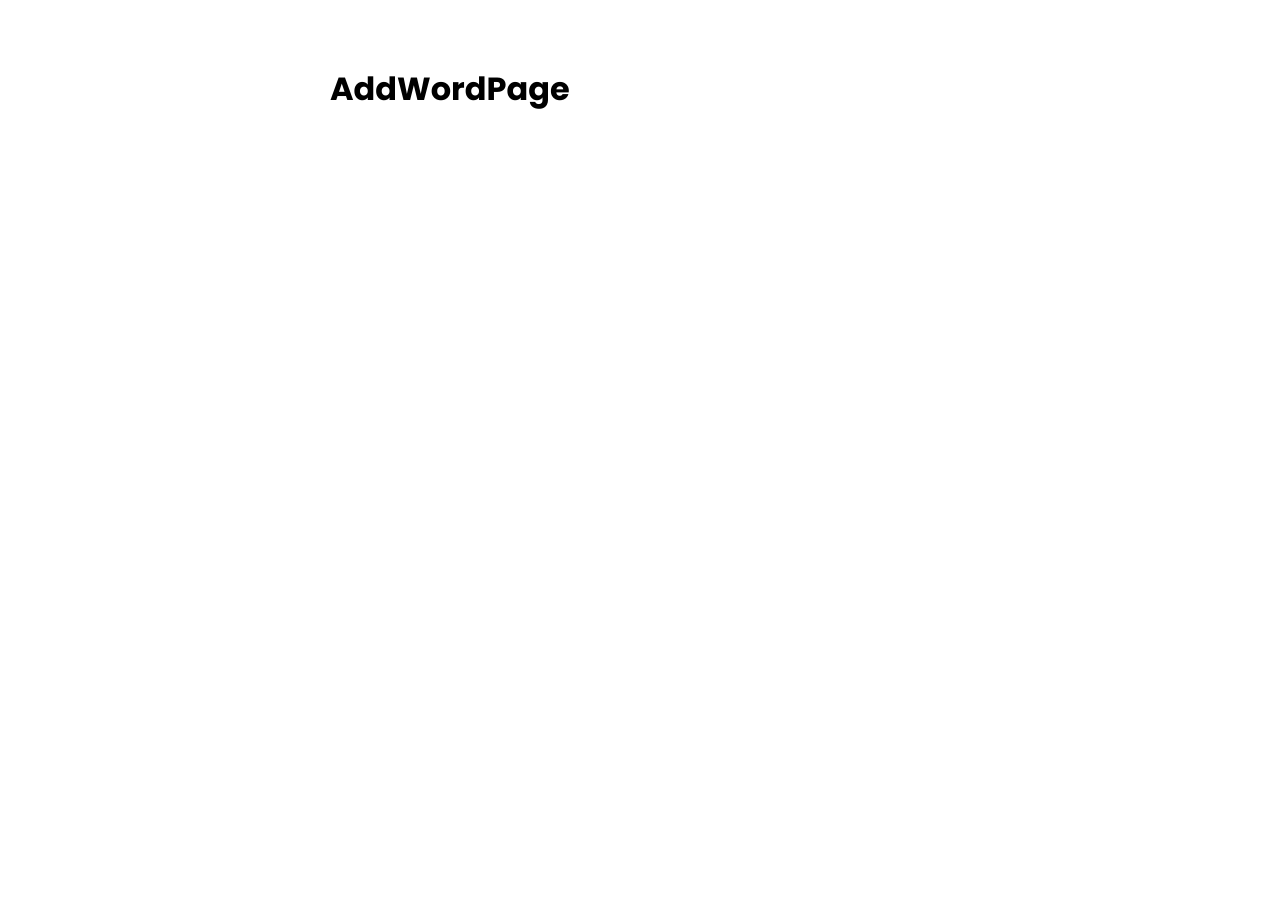
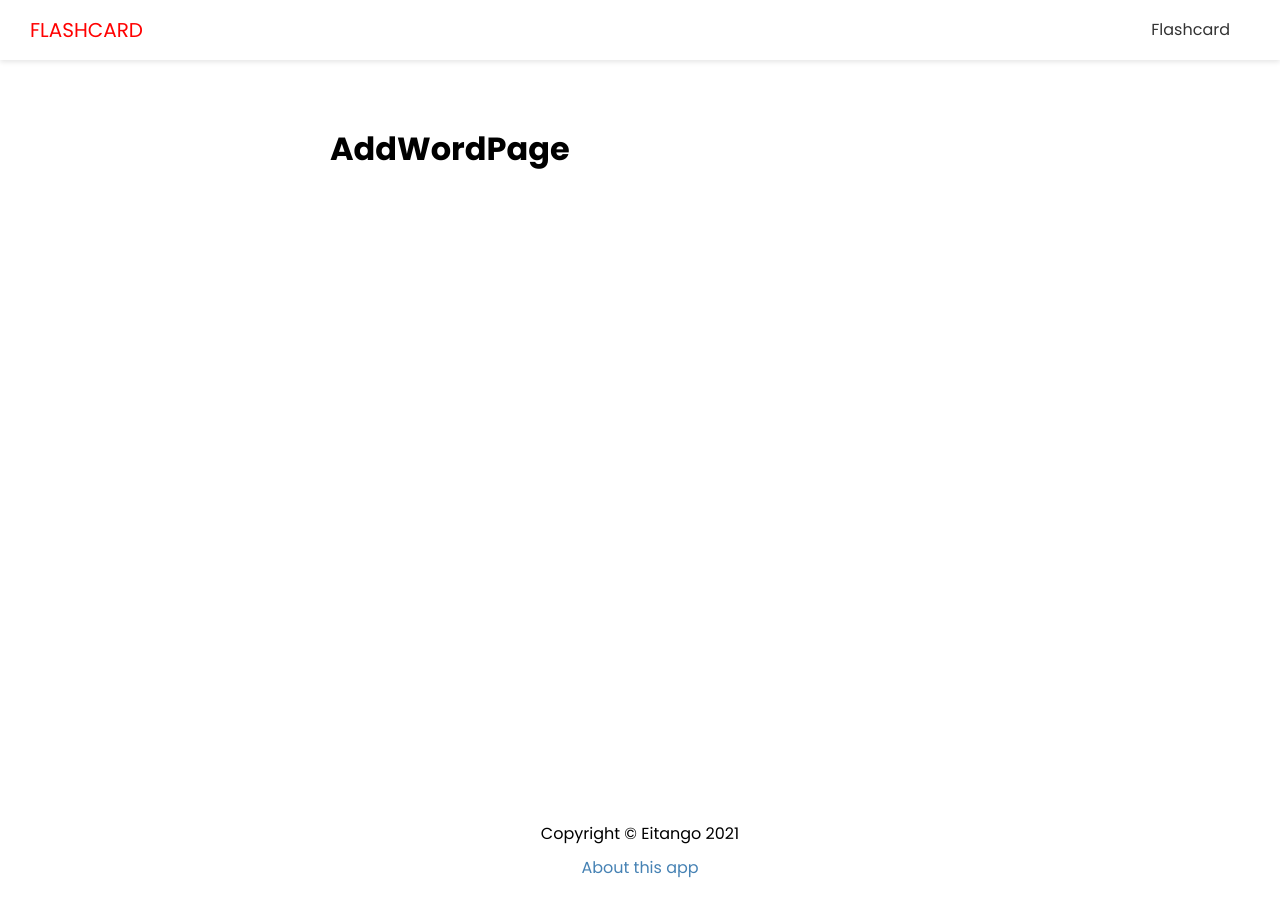
Before and after one commit to asa108/flashcard-frontend, a Next.js app: page /flashcards/add in a window 1280 px wide. Shown: the top 916 px of the page. Before the commit the page ends 800 px from the top, so only its background shows below. Built offline with nearby package versions, Linux system fonts and the light colour scheme.

Commit message:
created footer component

```diff
--- /dev/null
+++ b/components/Footer.js
@@ -0,0 +1,13 @@
+import Link from "next/link";
+import styles from "@/styles/Footer.module.css";
+
+export default function Footer() {
+  return (
+    <footer className={styles.footer}>
+      <p>Copyright &copy; Eitango 2021</p>
+      <p>
+        <Link href="/about">About this app</Link>
+      </p>
+    </footer>
+  );
+}
--- a/components/Header.js
+++ b/components/Header.js
@@ -3,7 +3,7 @@
 
 export default function Header() {
   return (
-    <header className="styles.header">
+    <header className={styles.header}>
       <div className={styles.logo}>
         <Link href="/">
           <a>Flashcard</a>
--- a/components/Layout.js
+++ b/components/Layout.js
@@ -1,5 +1,7 @@
 import Head from "next/head";
 import styles from "@/styles/Layout.module.css";
+import Header from "@/components/Header";
+import Footer from "@/components/Footer";
 
 export default function Layout({ title, keywords, description, children }) {
   return (
@@ -9,7 +11,9 @@
         <meta name="description" content={description} />
         <meta name="keywords" content={keywords} />
       </Head>
+      <Header />
       <div className={styles.container}>{children}</div>
+      <Footer />
     </div>
   );
 }
--- /dev/null
+++ b/styles/Footer.module.css
@@ -0,0 +1,8 @@
+.footer{
+    margin: 100px 0 40px;
+    text-align: center;
+}
+
+.footer p{
+    margin: 5px 0;
+}
```
